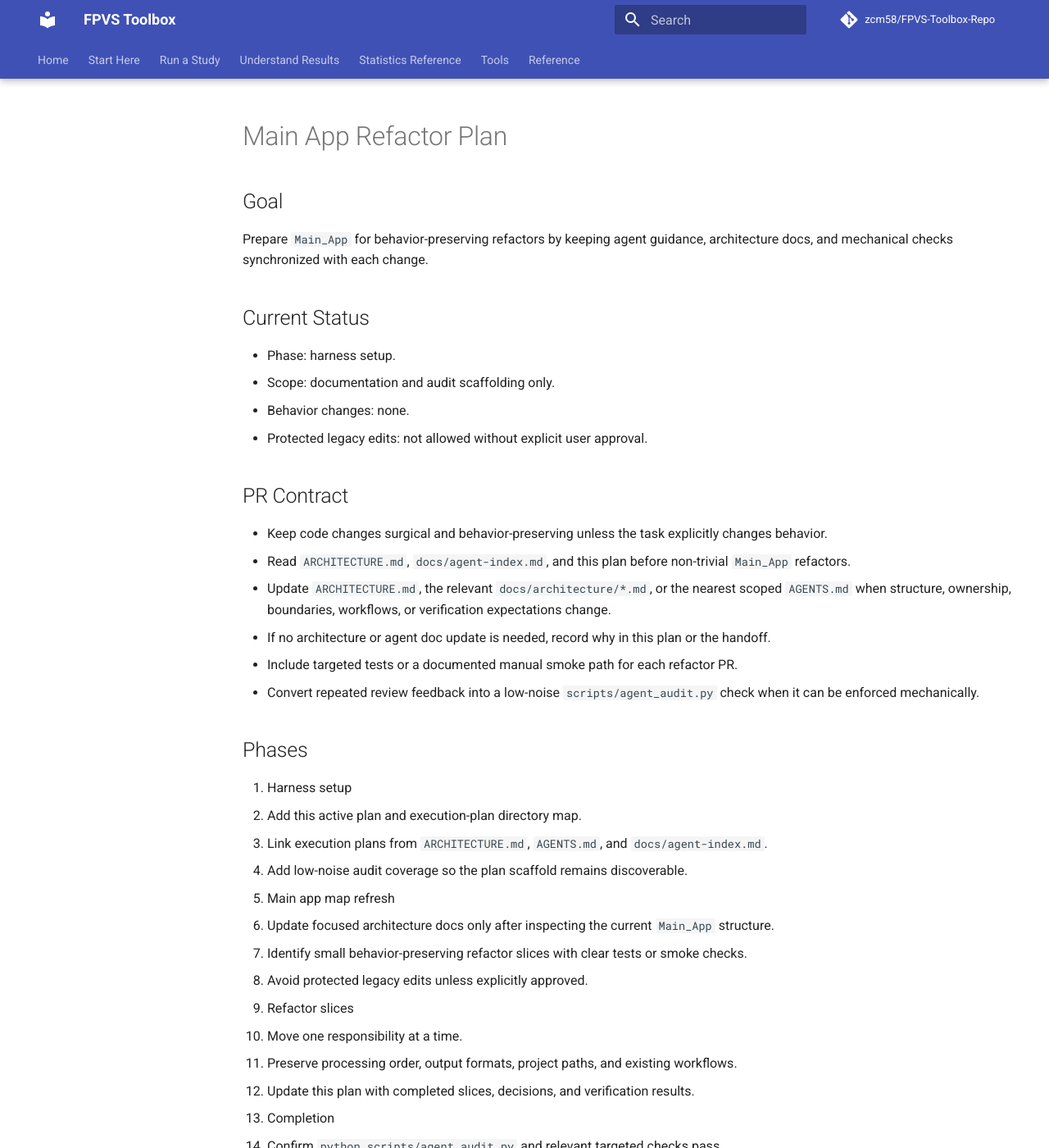
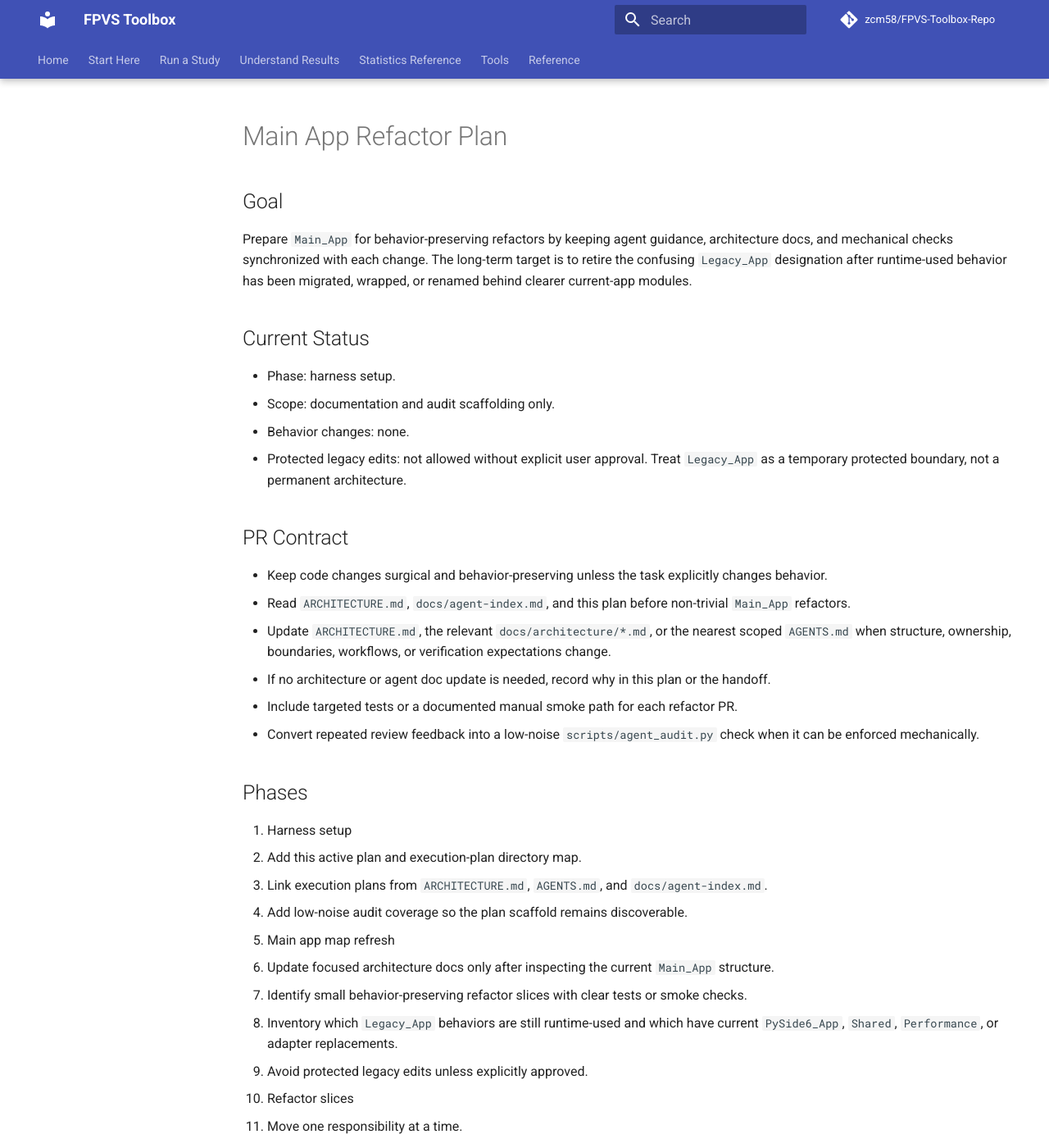
Before and after one commit to zcm58/FPVS-Toolbox-Repo, an MkDocs documentation site: the page built from docs/exec-plans/active/main-app-refactor.md, in a window 1280 px wide and 1400 px high. Shown: the whole window at 82% size. Built offline with MkDocs 1.6.1 and Material for MkDocs 9.7.7, drawn with Linux system fonts in a browser that asks for light colours; comment, search, counter and statistics services are not loaded; some of the changed text lies outside the part shown.

Commit message:
Document Legacy App migration direction

```diff
--- a/docs/exec-plans/active/main-app-refactor.md
+++ b/docs/exec-plans/active/main-app-refactor.md
@@ -2,14 +2,14 @@
 
 ## Goal
 
-Prepare `Main_App` for behavior-preserving refactors by keeping agent guidance, architecture docs, and mechanical checks synchronized with each change.
+Prepare `Main_App` for behavior-preserving refactors by keeping agent guidance, architecture docs, and mechanical checks synchronized with each change. The long-term target is to retire the confusing `Legacy_App` designation after runtime-used behavior has been migrated, wrapped, or renamed behind clearer current-app modules.
 
 ## Current Status
 
 - Phase: harness setup.
 - Scope: documentation and audit scaffolding only.
 - Behavior changes: none.
-- Protected legacy edits: not allowed without explicit user approval.
+- Protected legacy edits: not allowed without explicit user approval. Treat `Legacy_App` as a temporary protected boundary, not a permanent architecture.
 
 ## PR Contract
 
@@ -30,11 +30,13 @@ Prepare `Main_App` for behavior-preserving refactors by keeping agent guidance,
 2. Main app map refresh
    - Update focused architecture docs only after inspecting the current `Main_App` structure.
    - Identify small behavior-preserving refactor slices with clear tests or smoke checks.
+   - Inventory which `Legacy_App` behaviors are still runtime-used and which have current `PySide6_App`, `Shared`, `Performance`, or adapter replacements.
    - Avoid protected legacy edits unless explicitly approved.
 
 3. Refactor slices
    - Move one responsibility at a time.
    - Preserve processing order, output formats, project paths, and existing workflows.
+   - Prefer migrating callers to current-app modules or thin adapters before renaming or deleting legacy modules.
    - Update this plan with completed slices, decisions, and verification results.
 
 4. Completion
@@ -52,3 +54,4 @@ Prepare `Main_App` for behavior-preserving refactors by keeping agent guidance,
 
 - Keep documentation requirements explicit, but enforce only stable, low-noise invariants in `scripts/agent_audit.py`.
 - Do not add broad "docs changed with code" CI failures until the rule can be scoped narrowly enough to avoid false positives.
+- `Legacy_App` is a migration boundary. Do not preserve the label for its own sake once a runtime-used behavior has a clear current-app home and equivalent tests.
```
Also changed, not shown: ARCHITECTURE.md (+2 -2 lines), docs/architecture/legacy-boundaries.md (+3 -0 lines).
